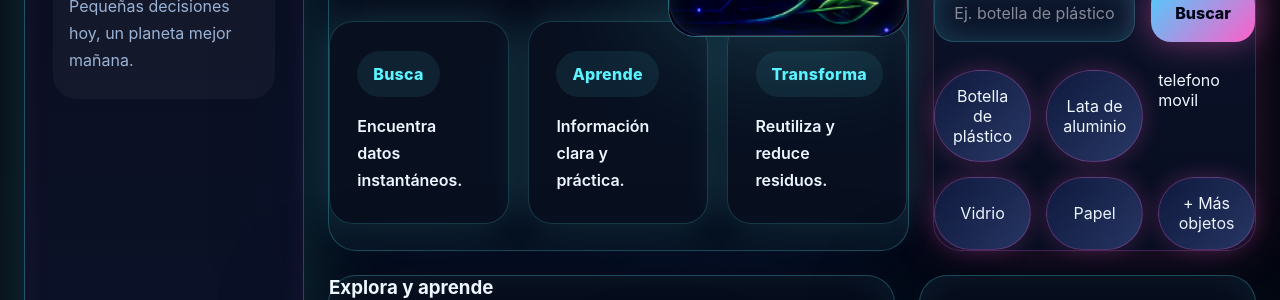
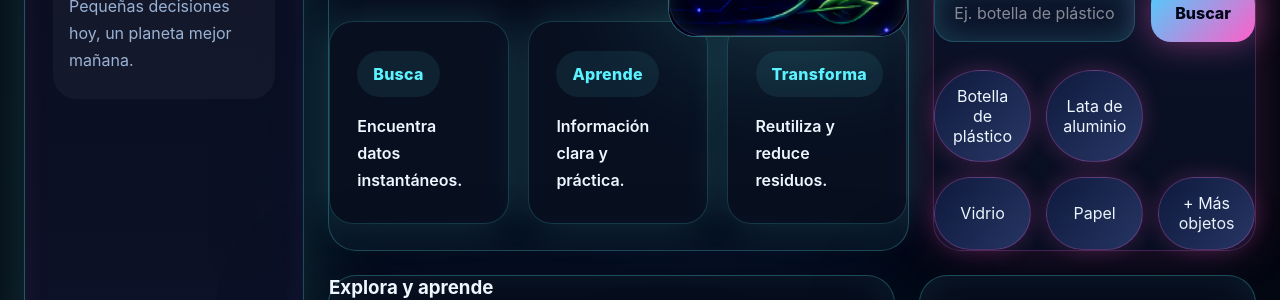
Before and after one commit to innovaia12/innova, a plain HTML site: page index.html in a window 1280 px wide. Shown: the part 393-693 px from the top of the page. Drawn offline with Linux system fonts and the light colour scheme.

Commit message:
Update index.html

```diff
--- a/index.html
+++ b/index.html
@@ -74,7 +74,7 @@
           <div class="suggestions">
             <button>Botella de plástico</button>
             <button>Lata de aluminio</button
-            <button>telefono movil</button>
+            <button>­ㅤㅤㅤㅤ</button>
             <button>Vidrio</button>
             <button>Papel</button>
             <button>+ Más objetos</button>
```
